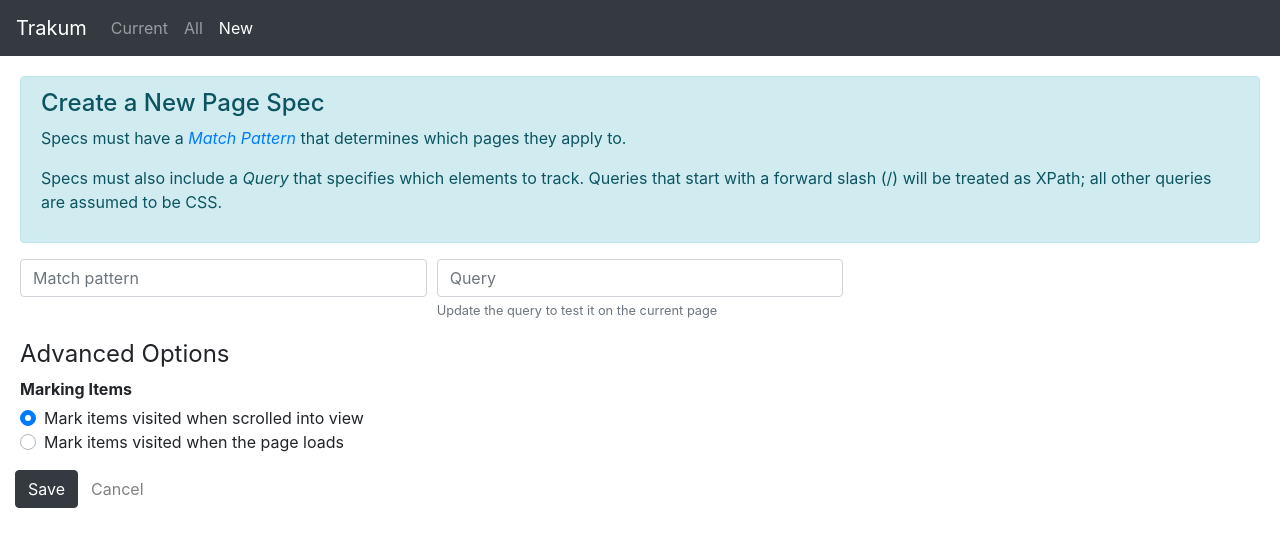
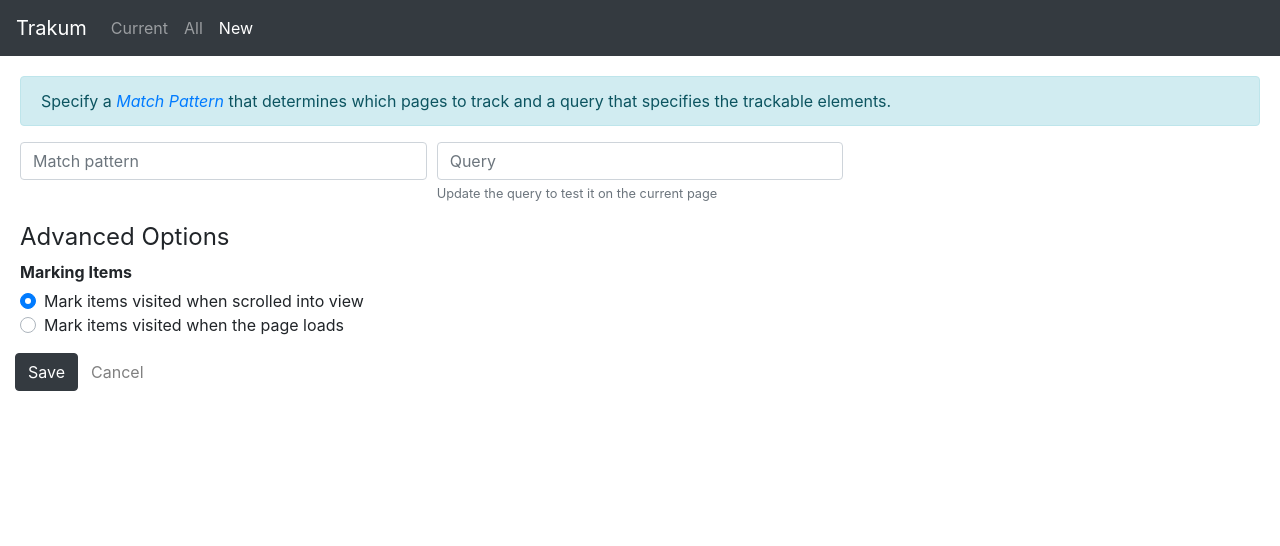
Before and after one commit to wayneburkett/trakum, a React (Create React App) app: page / in a window 1280 px wide. Both pictures are taken after a click on the button "New". Shown: the top 546 px of the page. Built offline with nearby package versions, Linux system fonts and the light colour scheme; no server answers.

Commit message:
Simplify the new spec alert

```diff
--- a/src/components/FormAlert.js
+++ b/src/components/FormAlert.js
@@ -1,4 +1,4 @@
-import React, { useState } from 'react'
+import React from 'react'
 import Alert from 'react-bootstrap/Alert'
 import { openUrl, getPopup } from '../util/Chrome'
 
@@ -10,12 +10,8 @@
   }
 
   return (
-    <>
-      <Alert variant='info'>
-        <Alert.Heading>Create a New Page Spec</Alert.Heading>
-        <p>Specs must have a <i><a href='https://developer.chrome.com/extensions/match_patterns' onClick={handleLinkClick}>Match Pattern</a></i> that determines which pages they apply to.</p>
-        <p>Specs must also include a <i>Query</i> that specifies which elements to track. Queries that start with a forward slash (/) will be treated as XPath; all other queries are assumed to be CSS.</p>
-      </Alert>
-    </>
+    <Alert variant='info'>
+      <p>Specify a <i><a href='https://developer.chrome.com/extensions/match_patterns' onClick={handleLinkClick}>Match Pattern</a></i> that determines which pages to track and a query that specifies the trackable elements.</p>
+    </Alert>
   )
 }
--- a/src/css/App.css
+++ b/src/css/App.css
@@ -27,3 +27,7 @@
   font-weight: bold;
   margin: 5px 0;
 }
+
+.page div.alert p {
+  margin-bottom: 0;
+}
```
